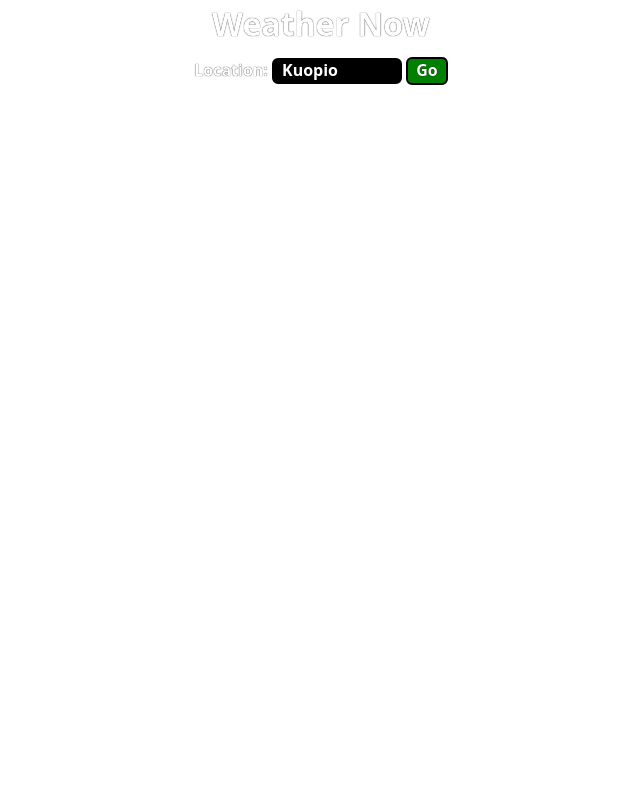
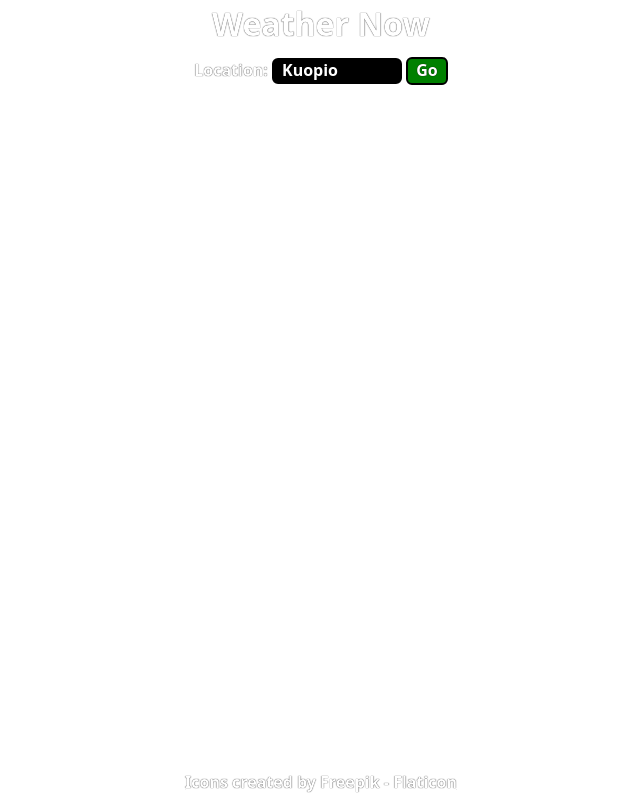
Before and after one commit to A6ih/weather-app, a website built with webpack: page src/template.html in a window 1280 px wide. Shown: the whole page, without its empty margins (319-959 px from the left). Built offline with nearby package versions, Linux system fonts and the light colour scheme; no server answers.

Commit message:
Add footer and credit to icon creator

```diff
--- a/src/styles.css
+++ b/src/styles.css
@@ -276,3 +276,7 @@ main > div:nth-child(1) > div:first-child {
   padding: 12px 6px;
   box-shadow: 0px 0px 1px black;
 }
+
+footer {
+  text-align: center;
+}
--- a/src/template.html
+++ b/src/template.html
@@ -97,5 +97,8 @@
         </div>
       </div>
     </main>
+    <footer>
+      <p><a href="https://www.flaticon.com/" title="icons">Icons created by Freepik - Flaticon</a></p>
+    </footer>
   </body>
 </html>
```
